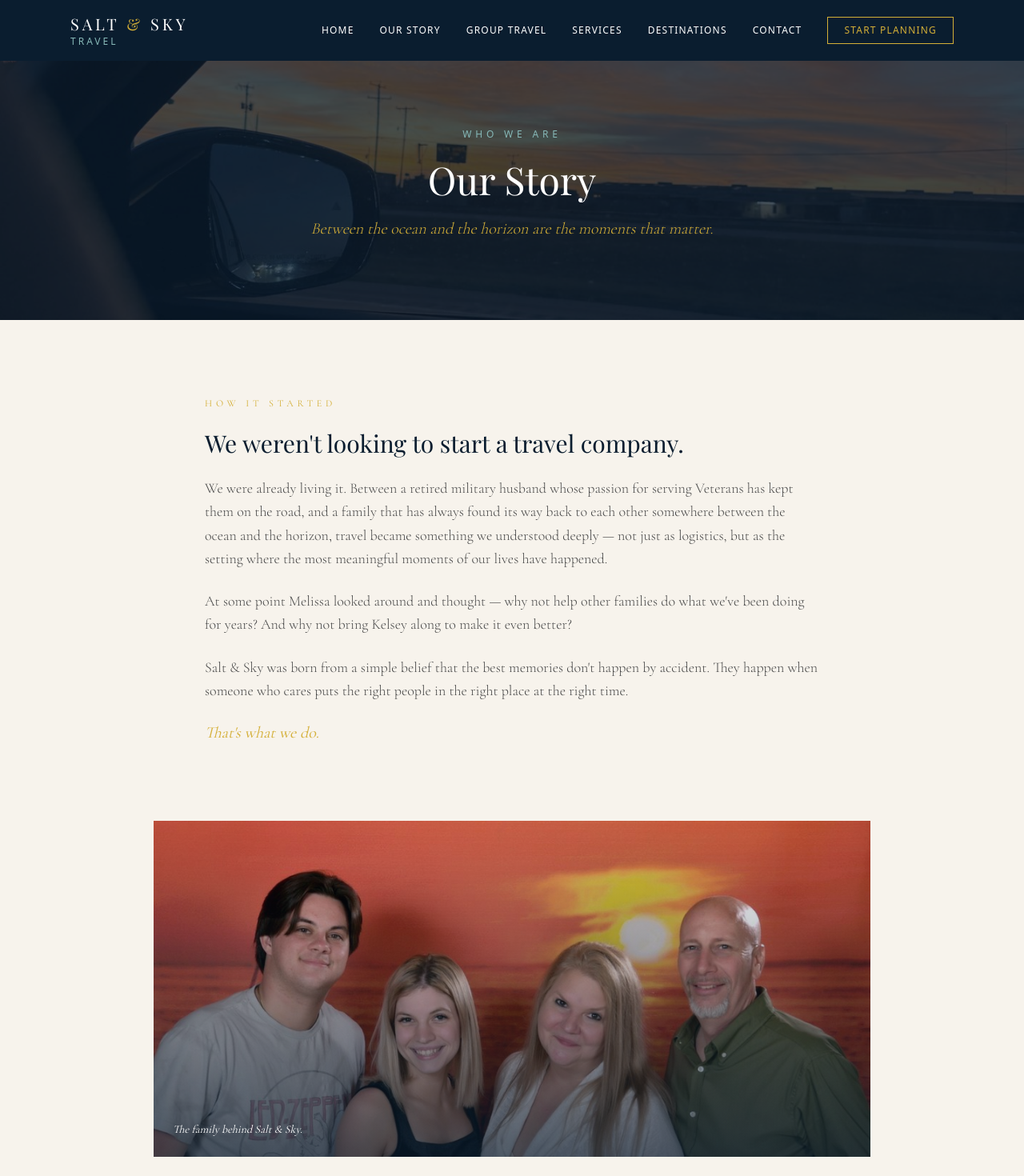
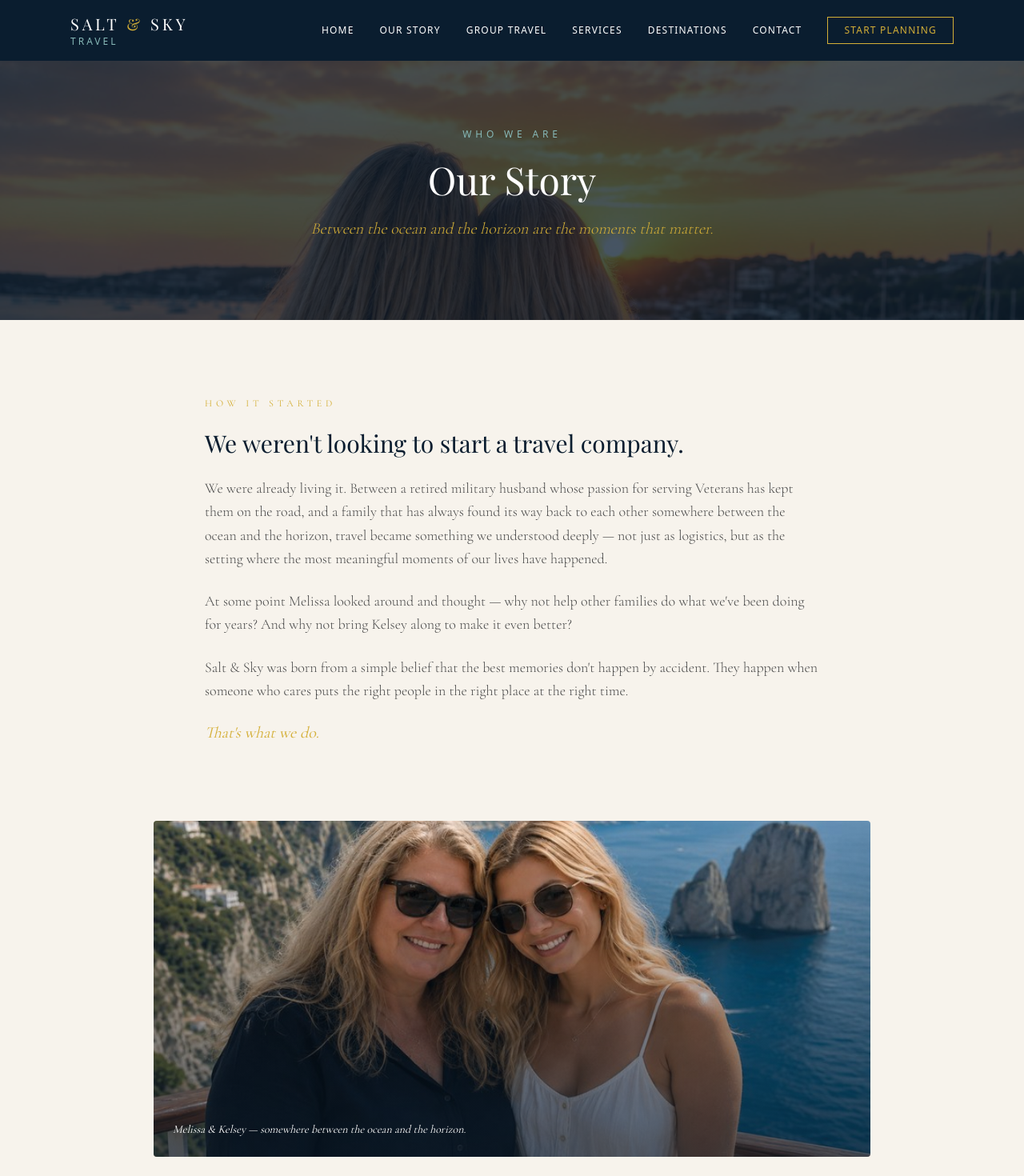
Before and after one commit to liltxarmywife-glitch/saltandsky, a Next.js app: page /our-story in a window 1280 px wide. Shown: the top 1470 px of the page at 80% size. Built offline with nearby package versions, Linux system fonts and the light colour scheme.

Commit message:
Add Mel & Kelsey Capri photo to Our Story page, swap hero to sunset

```diff
--- a/app/our-story/page.tsx
+++ b/app/our-story/page.tsx
@@ -10,7 +10,7 @@ export default function OurStoryPage() {
 
       {/* Hero */}
       <section className="pt-40 pb-24 px-6 text-center relative overflow-hidden" style={{ minHeight: "400px" }}>
-        <Image src="/images/road-sunset.jpg" alt="Life on the road at sunset" fill className="object-cover object-center" />
+        <Image src="/images/mel-kelsey-sunset.jpg" alt="Melissa and Kelsey on a cruise deck at sunset" fill className="object-cover object-top" />
         <div className="absolute inset-0" style={{ background: "rgba(10,29,47,0.75)" }} />
         <div className="max-w-3xl mx-auto flex flex-col gap-6">
           <p className="relative z-10 text-xs tracking-[0.4em] uppercase" style={{ color: "var(--sea-glass)" }}>Who We Are</p>
@@ -43,6 +43,16 @@ export default function OurStoryPage() {
             <p className="text-xl italic" style={{ color: "var(--gold)" }}>
               That&apos;s what we do.
             </p>
+          </div>
+        </div>
+      </section>
+
+      {/* Mel & Kelsey Capri photo */}
+      <section className="px-6 pb-8">
+        <div className="max-w-4xl mx-auto relative overflow-hidden rounded-sm" style={{ height: "420px" }}>
+          <Image src="/images/mel-kelsey-capri.jpg" alt="Melissa and Kelsey in Capri" fill className="object-cover object-center" />
+          <div className="absolute inset-0 flex items-end p-6" style={{ background: "linear-gradient(to top, rgba(10,29,47,0.6), transparent)" }}>
+            <p className="text-sm italic text-white" style={{ fontFamily: "var(--font-cormorant)" }}>Melissa & Kelsey — somewhere between the ocean and the horizon.</p>
           </div>
         </div>
       </section>
```
Also changed, not shown: public/images/mel-kelsey-capri.jpg (added), 1 other file (tests, documents, lock files or other folders).
